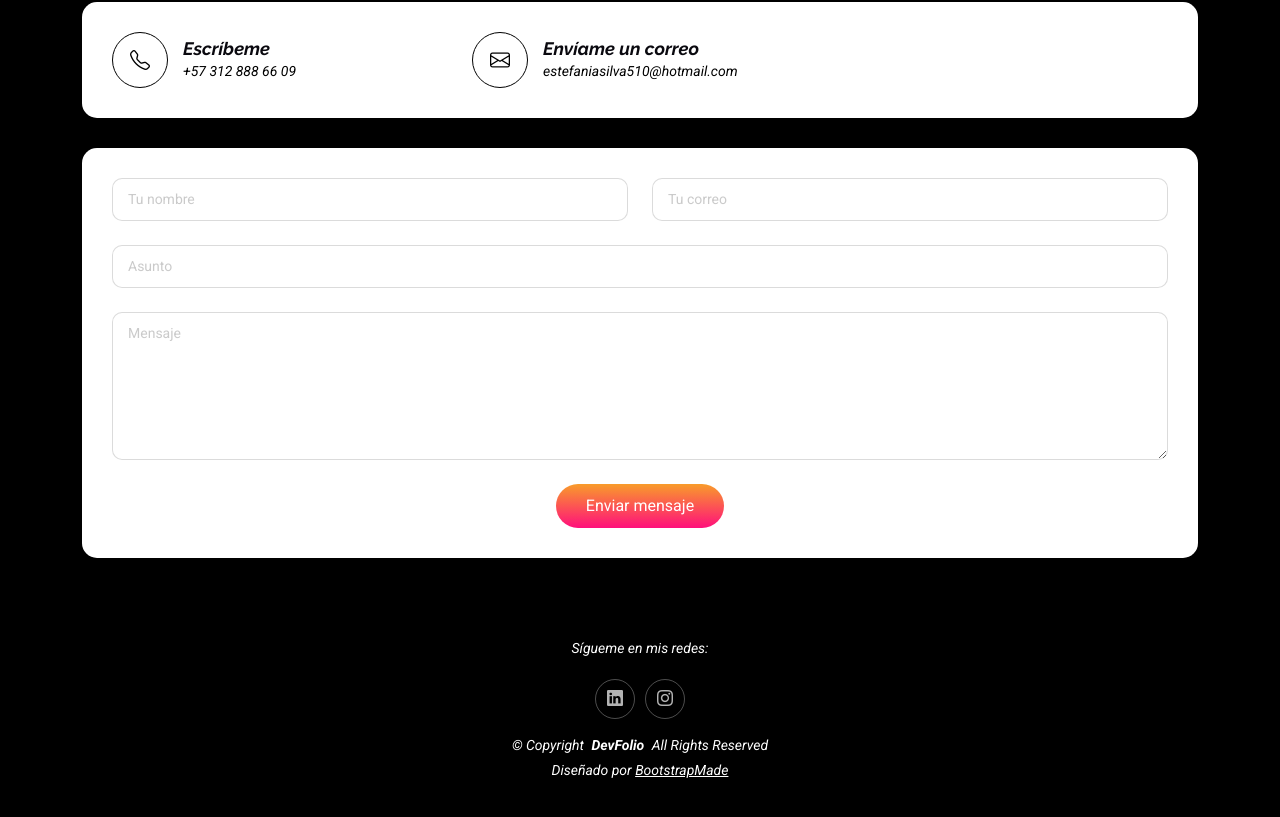
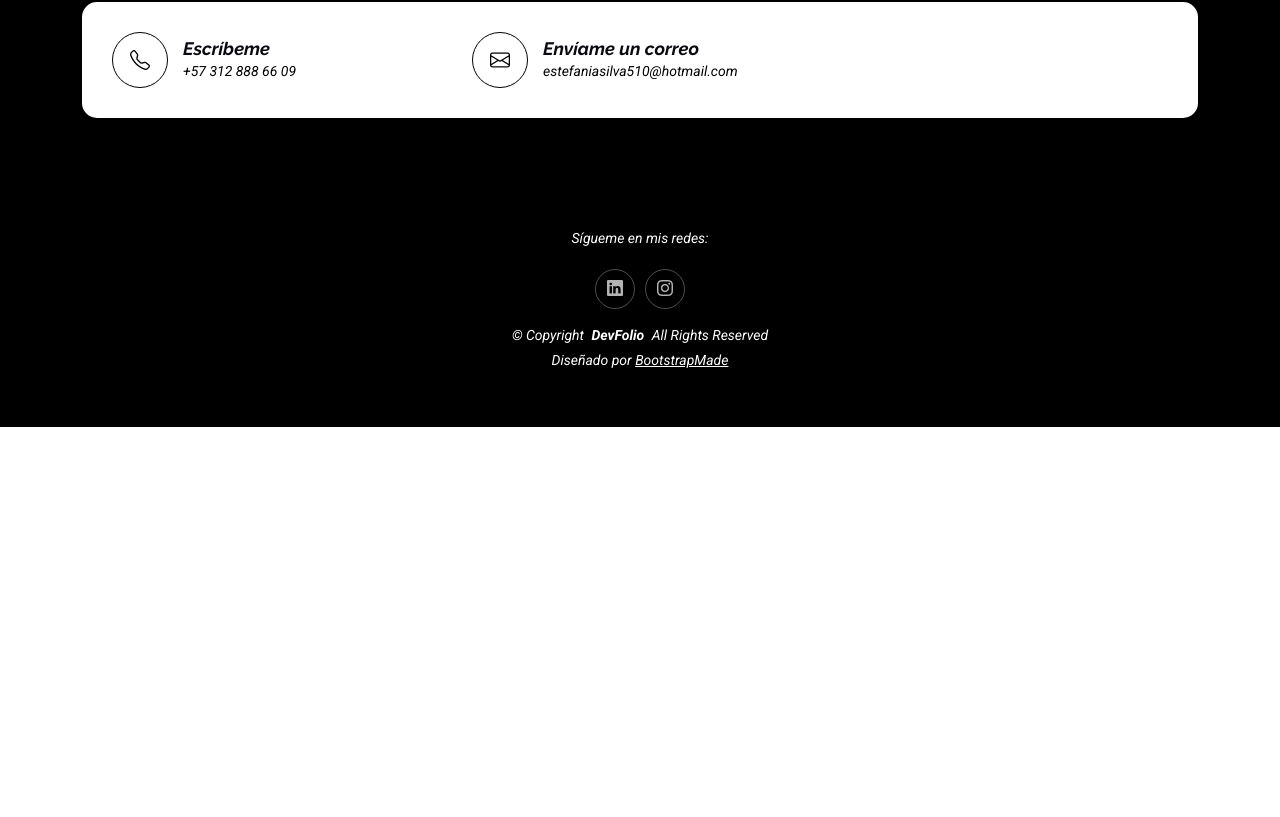
Before and after one commit to estefasilva/Portafolio-Profesional, a plain HTML site: page index.html in a window 1280 px wide. Shown: the part 3571-4388 px from the top of the page. After the commit the page ends 3998 px from the top, so only its background shows below. Drawn offline with Linux system fonts and the light colour scheme.

Commit message:
desahibilito el envio de mensajes, github no tiene habilitado php

```diff
--- a/index.html
+++ b/index.html
@@ -860,7 +860,7 @@
           </div>
         </div>
 
-        <form action="forms/contact.php" method="post" class="php-email-form" data-aos="fade-up" data-aos-delay="300">
+       <!--  <form action="forms/contact.php" method="post" class="php-email-form" data-aos="fade-up" data-aos-delay="300">
           <div class="row gy-4">
 
             <div class="col-md-6">
@@ -888,11 +888,11 @@
             </div>
 
           </div>
-        </form><!-- End Contact Form -->
+        </form> --><!-- End Contact Form -->
 
-      </div>
+      <!-- </div>
 
-    </section><!-- /Contact Section -->
+    </section> --><!-- /Contact Section -->
 
   </main>
   <footer id="footer" class="footer accent-background">
```
